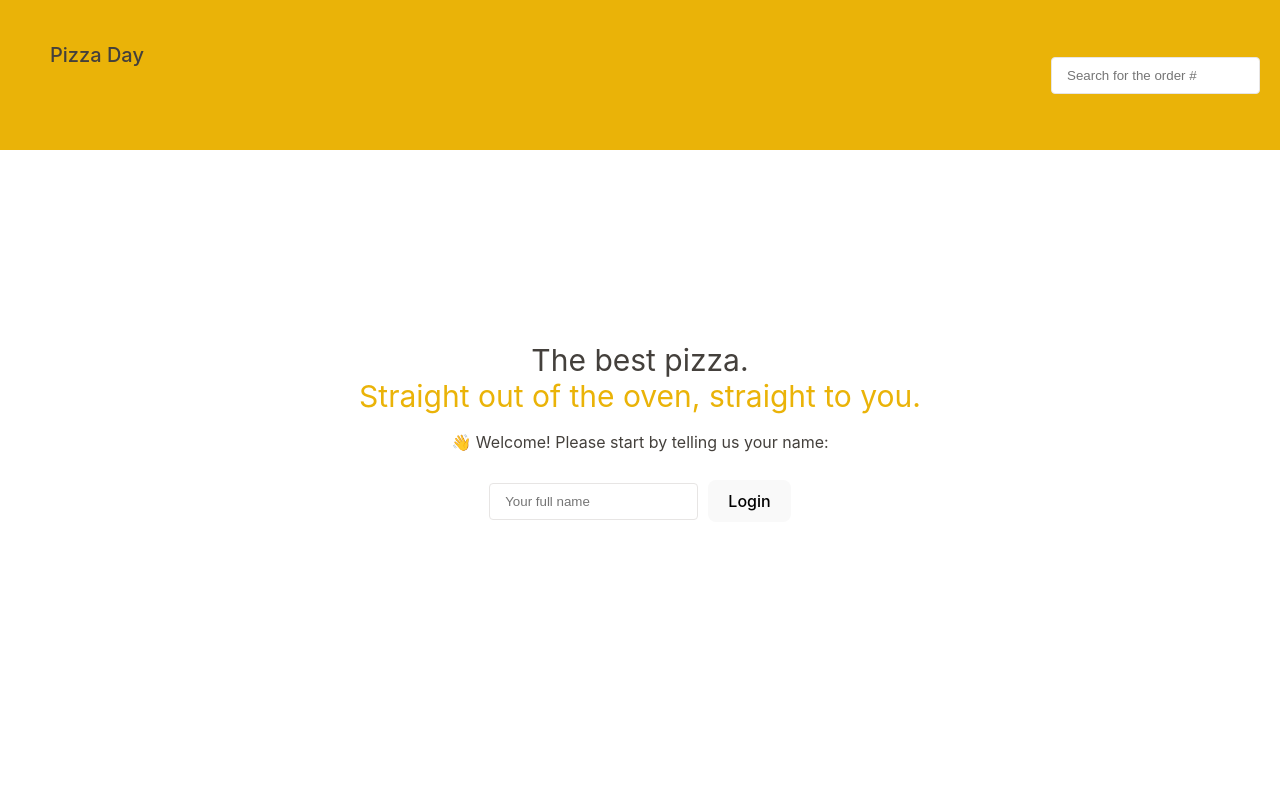
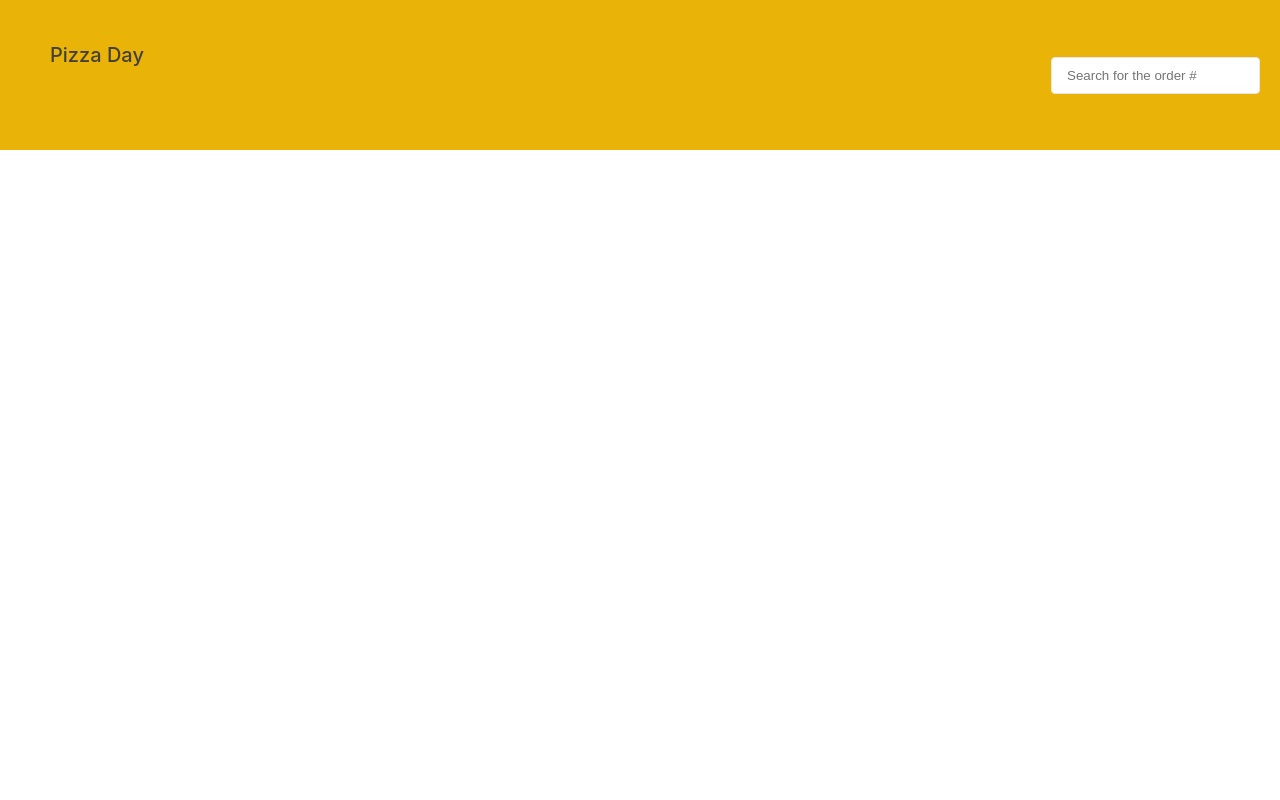
Before and after one commit to labattaria/pizza-day, a React (Vite) app: page / in a window 1280 px wide. Shown: the top 800 px of the page. Built offline with nearby package versions, Linux system fonts and the light colour scheme.

Commit message:
temporary changes in css properties

```diff
--- a/index.css
+++ b/index.css
@@ -29,7 +29,9 @@ body {
   line-height: 1;
 }
 
+/* margin-top: 40px */
 ol, ul {
+  margin-top: 40px;
   list-style: none;
 }
 
--- a/login.css
+++ b/login.css
@@ -31,11 +31,13 @@ input:focus {
   outline: 1px solid rgb(234, 179, 8);
 }
 
+/* flex-direction: column, min-height: 300 instead of 100 */
 .wrapper {
   display: flex;
   align-items: center;
   justify-content: center;
-  min-height: 100vh;
+  /* flex-direction: column; */
+  min-height: 300vh;
 }
 
 .logo {
```
